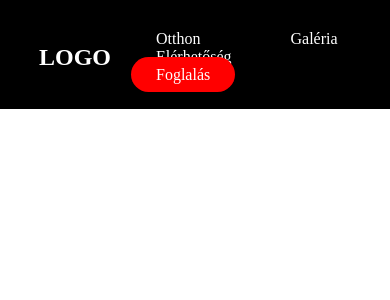
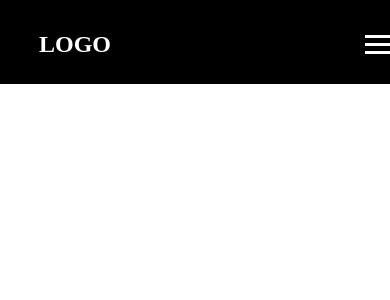
Before and after one commit to DarkMiclos/Prog2_projekt, a Django app: page / in a window 390 px wide. Shown: the top 300 px of the page. Run offline with Django 3.2, Linux system fonts and the light colour scheme; style sheets or scripts are compiled from the project's sources.

Commit message:
Add responsive mobile/tablet design for topnav.

```diff
--- a/static/css/navbar.scss
+++ b/static/css/navbar.scss
@@ -5,14 +5,28 @@ nav {
     justify-content: space-between;
     align-items: center;
 
+    .hamburger {
+        display: none;
+
+        .bar {
+            display: block;
+            width: 25px;
+            height: 3px;
+            margin: 5px auto;
+            transition: all 0.4s ease-in-out;
+            background-color: white;
+        }
+    }
+
     .nav__links {
         list-style-type: none;
-        padding: 0;
         font-size: 0;
+        display: flex;
+        justify-content: space-between;
+        align-items: center;
     }
 
     li {
-        display: inline-block;
         padding: 0 20px;
     }
 
@@ -43,4 +57,60 @@ nav {
         color: white;
         background-color: rgba(255, 0, 0, 0.8);
     }
+
+    @media only screen and (max-width: 768px) {
+        .nav__links {
+            position: fixed;
+            left: -100%;
+            top:5rem;
+            flex-direction: column;
+            background-color: black;
+            width: 100%;
+            border-bottom-left-radius: 10px;
+            border-bottom-right-radius: 10px;
+            text-align: center;
+            transition: 0.4s;
+            overflow: hidden; //hides link padding overflow
+        }
+
+        .nav__links.is__active {
+            left: 0;
+        }
+
+        li {
+            margin: 1.5rem 0;
+        }
+
+        a {
+            padding: 1.5rem 100vh;
+            background-color: transparent;
+        }
+
+        .nav-link-booking {
+            background-color: transparent;
+        }
+
+        .nav-link-booking:hover {
+            background-color: transparent;
+            color: red;
+        }
+
+        .hamburger {
+            display: block;
+            cursor: pointer;
+        }
+
+        .hamburger.is__active .bar:nth-child(2) {
+            opacity: 0;
+        }
+
+        .hamburger.is__active .bar:nth-child(1) {
+            transform: translateY(8px) rotate(45deg);
+        }
+
+        .hamburger.is__active .bar:nth-child(3) {
+            transform: translateY(-8px) rotate(-45deg);
+        }
+
+    }
 }
--- a/static/javascript/index.js
+++ b/static/javascript/index.js
@@ -1 +1,15 @@
-console.log("It works!");
+window.onload = function() {
+    var hamburgerMenu = document.querySelector(".hamburger");
+    var navMenu = document.querySelector(".nav__links");
+
+    if(hamburgerMenu)
+    {
+        hamburgerMenu.addEventListener("click", mobileMenu);
+    }
+
+
+    function mobileMenu() {
+        hamburgerMenu.classList.toggle("is__active");
+        navMenu.classList.toggle("is__active");
+    }
+}
--- a/templates/home.html
+++ b/templates/home.html
@@ -6,7 +6,7 @@
     <meta http-equiv="X-UA-Compatible" content="IE=edge">
     <meta name="viewport" content="width=device-width, initial-scale=1.0">
     <link rel="stylesheet" type="text/css" href="{% static '/css/styles.css' %}?{% now ' u'='' %}">
-    <script src="{% static 'javascript/index.js' %}"></script>
+    <script src="{% static 'javascript/index.js' %}?{% now ' u'='' %}"></script>
 
     <title>Webdev</title>
 </head>
--- a/templates/navbar.html
+++ b/templates/navbar.html
@@ -3,22 +3,22 @@
 <div class="nav-container">
     <nav class = "topnav">
         <h1 id = "logo">LOGO</h1>
-        <div class = "mobile-menu-toggle" id = "mobile-menu">
+        <div class = "hamburger" id = "mobile-menu">
             <span class="bar"></span>
             <span class="bar"></span>
             <span class="bar"></span>
         </div>
         <ul class = "nav__links">
-            <li>
+            <li class = "nav__link">
                 <a href="">Otthon</a>
             </li>
-            <li>
+            <li class = "nav__link">
                 <a href="/Galéria">Galéria</a>
             </li>
-            <li>
+            <li class = "nav__link">
                 <a href="/Elérhetőség">Elérhetőség</a>
             </li>
-            <li>
+            <li class = "nav__link">
                 <a href="/Foglalás" class = "nav-link-booking">Foglalás</a>
             </li>
         </ul>
```
